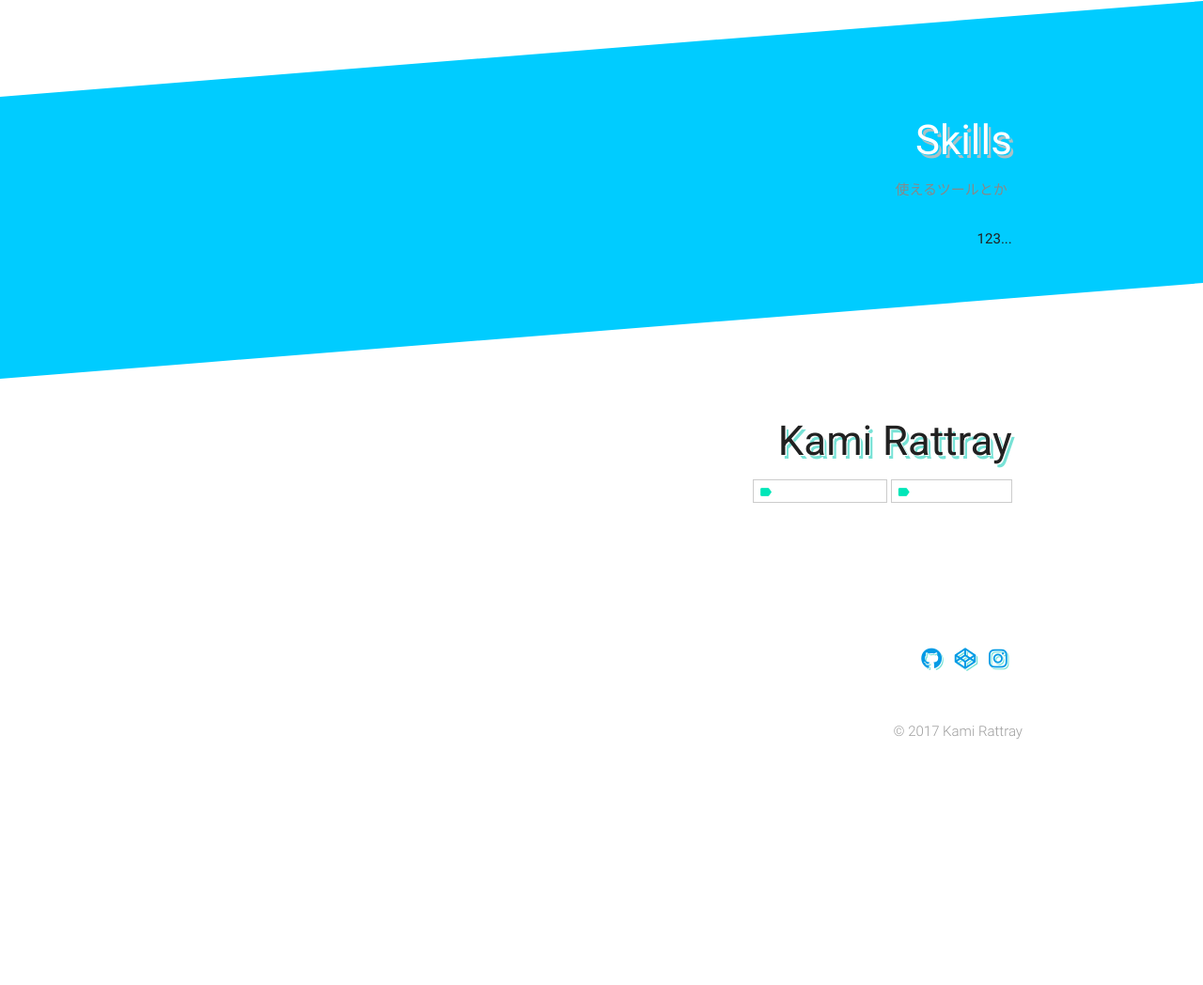
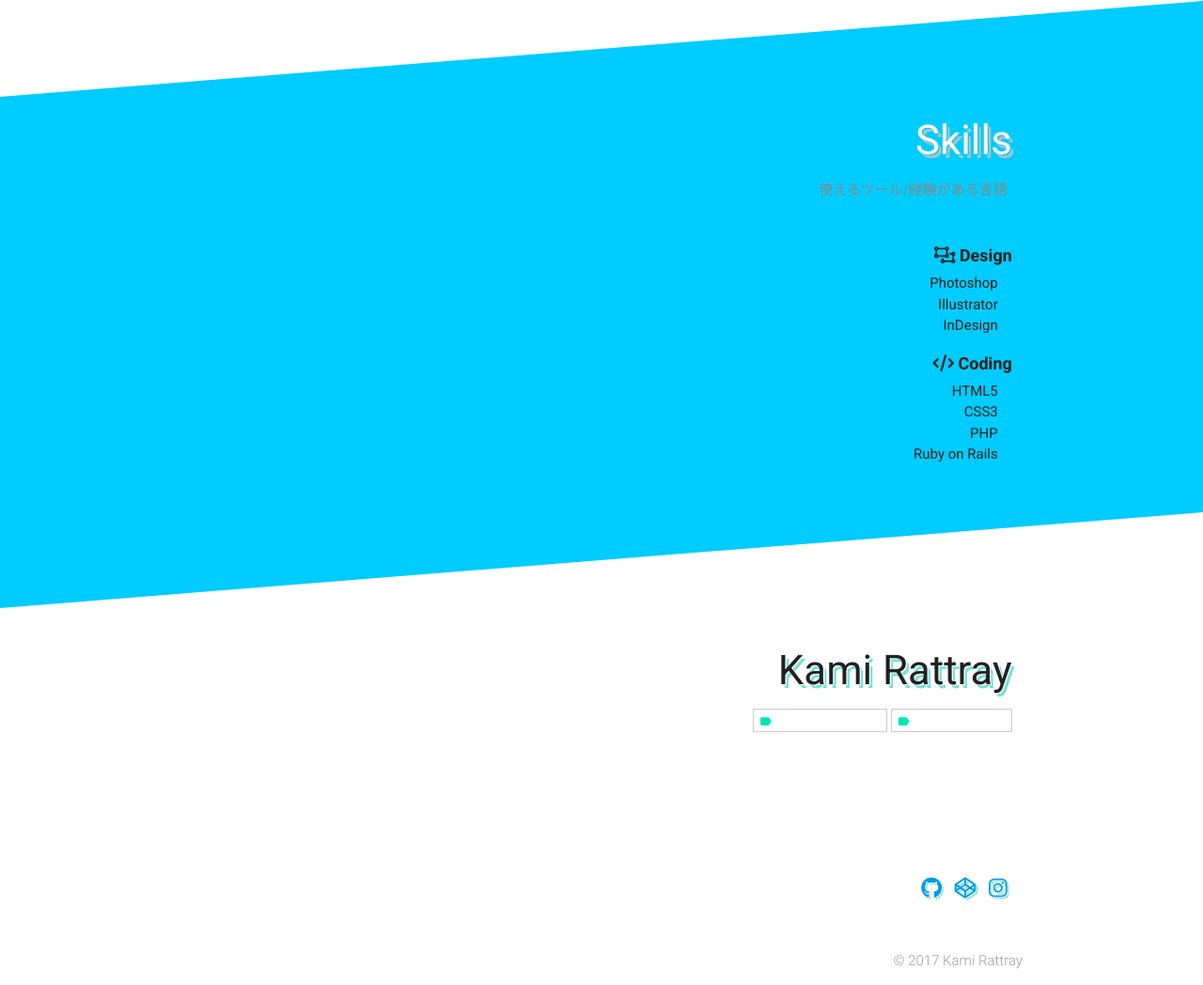
Before and after one commit to kamirat/Portfolio, a PHP site: page / in a window 1280 px wide. Shown: the part 886-1934 px from the top of the page at 94% size. Before the commit the page ends 1673 px from the top, so only its background shows below. Run offline with PHP 8.4, Linux system fonts and the light colour scheme; some libraries are stand-ins or nearby versions; some web fonts are replaced.

Commit message:
update lists

```diff
--- a/css/styles.css
+++ b/css/styles.css
@@ -141,6 +141,15 @@
   text-shadow: .030em .030em #fff, .08em .08em #78e2d6;
 }
 
+ul.skilltool span{
+  margin-right: 15px;
+}
+
+ul.skilltool li:first-child{
+  font-weight: bold;
+  font-size: 1.2em;
+  margin: 10px 0 5px;
+}
 
 /*--------------------------------------------------
   FOOTER
--- a/index.php
+++ b/index.php
@@ -153,11 +153,22 @@
   <div class="row container">
      <div class="col s12 right-align">
           <h3>Skills</h3>
-            <p class="subtitle">使えるツールとか</p>
+            <p class="subtitle">使えるツール/経験がある言語</p>
           <div class="section">
-              <div class="">
-                123...
-              </div>
+                <ul class="skilltool">
+                  <li><i class="fa fa-object-ungroup" aria-hidden="true"></i>
+ Design</li>
+                  <li><span>Photoshop</span></li>
+                  <li><span>Illustrator</span></li>
+                  <li><span>InDesign</span></li>
+                </ul>
+                <ul class="skilltool">
+                  <li><i class="fa fa-code" aria-hidden="true"></i> Coding</li>
+                  <li><span>HTML5</span></li>
+                  <li><span>CSS3</span></li>
+                  <li><span>PHP</span></li>
+                  <li><span>Ruby on Rails</span></li>
+                </ul>
           </div>
 
       </div>
@@ -190,7 +201,7 @@
             <div class="section">
                 ゲームが好きな生粋の日本人オタク｡<br>
                 グラフィックデザイナーとして4年働き、<br>
-                仕事の中でHTML/CSSのコーディングを始めました。<br>
+                仕事の中でHTML/CSSのマークアップを始めました。<br>
                 フロントエンドエンジニアめざして勉強中｡
             </div>
             <div class="sns-list">
```
